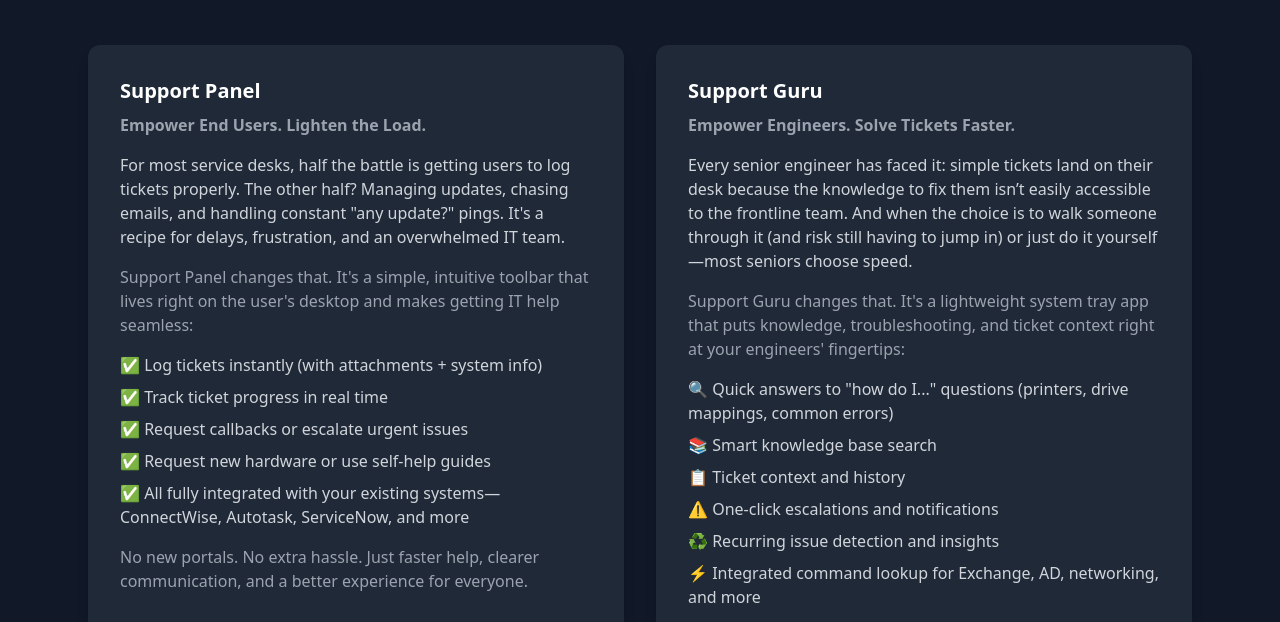
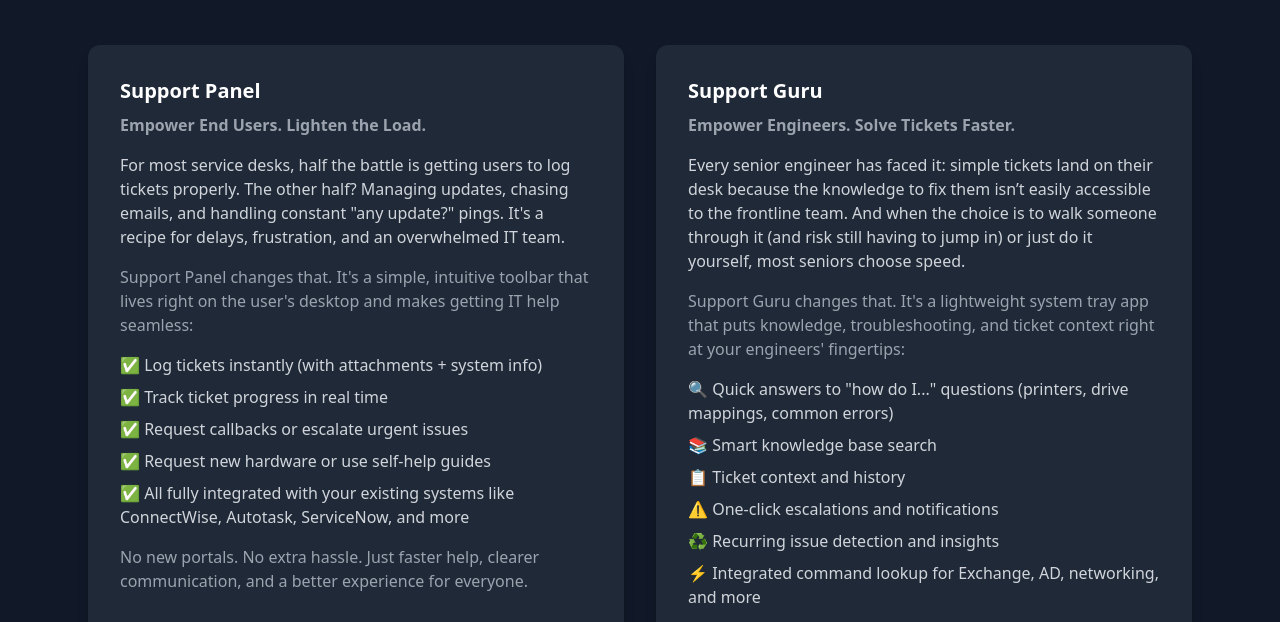
Before and after one commit to Baby-Ty/toolbar-website, a plain HTML site: page index.html in a window 1280 px wide. Shown: the part 562-1184 px from the top of the page. Drawn offline with nearby package versions, Linux system fonts and the light colour scheme.

Commit message:
Update index.html

```diff
--- a/index.html
+++ b/index.html
@@ -96,7 +96,7 @@
               <li>✅ Track ticket progress in real time</li>
               <li>✅ Request callbacks or escalate urgent issues</li>
               <li>✅ Request new hardware or use self-help guides</li>
-              <li>✅ All fully integrated with your existing systems—ConnectWise, Autotask, ServiceNow, and more</li>
+              <li>✅ All fully integrated with your existing systems like ConnectWise, Autotask, ServiceNow, and more</li>
             </ul>
             <p class="text-gray-400 mb-4">No new portals. No extra hassle. Just faster help, clearer communication, and a better experience for everyone.</p>
             <div class="mt-6 flex-1 flex items-end justify-center">
@@ -116,7 +116,7 @@
           <div class="bg-gray-800 rounded-xl shadow-lg p-8 flex flex-col">
             <h3 class="text-xl font-semibold text-white mb-2">Support Guru</h3>
             <p class="text-gray-400 mb-4 font-semibold">Empower Engineers. Solve Tickets Faster.</p>
-            <p class="text-gray-300 mb-4">Every senior engineer has faced it: simple tickets land on their desk because the knowledge to fix them isn’t easily accessible to the frontline team. And when the choice is to walk someone through it (and risk still having to jump in) or just do it yourself—most seniors choose speed.</p>
+            <p class="text-gray-300 mb-4">Every senior engineer has faced it: simple tickets land on their desk because the knowledge to fix them isn’t easily accessible to the frontline team. And when the choice is to walk someone through it (and risk still having to jump in) or just do it yourself, most seniors choose speed.</p>
             <p class="text-gray-400 mb-4">Support Guru changes that. It's a lightweight system tray app that puts knowledge, troubleshooting, and ticket context right at your engineers' fingertips:</p>
             <ul class="text-gray-300 space-y-2 text-base mb-4">
               <li>🔍 Quick answers to "how do I..." questions (printers, drive mappings, common errors)</li>
```
